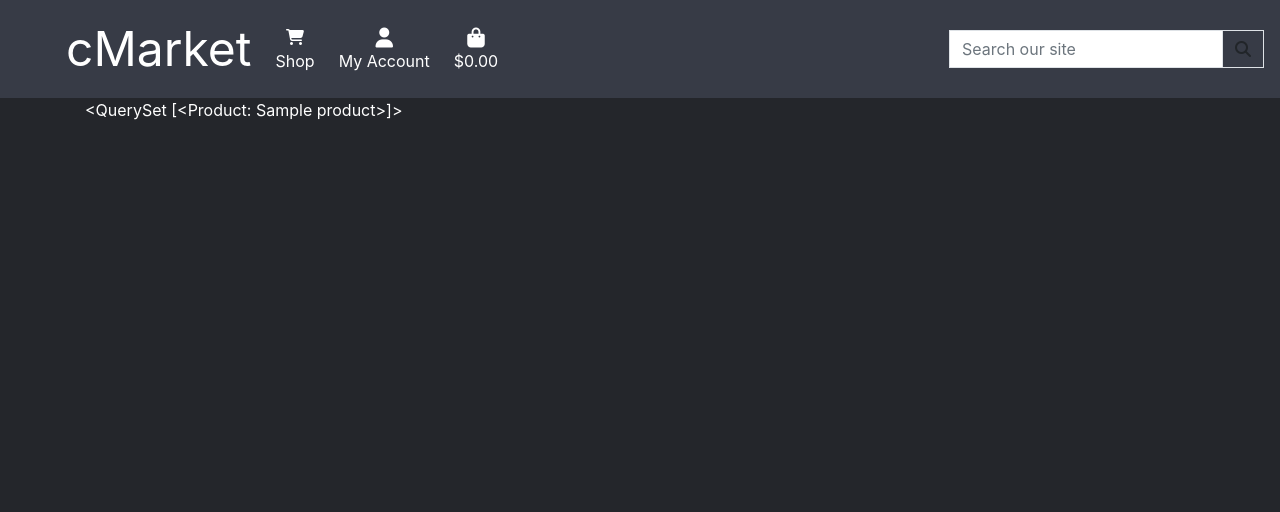
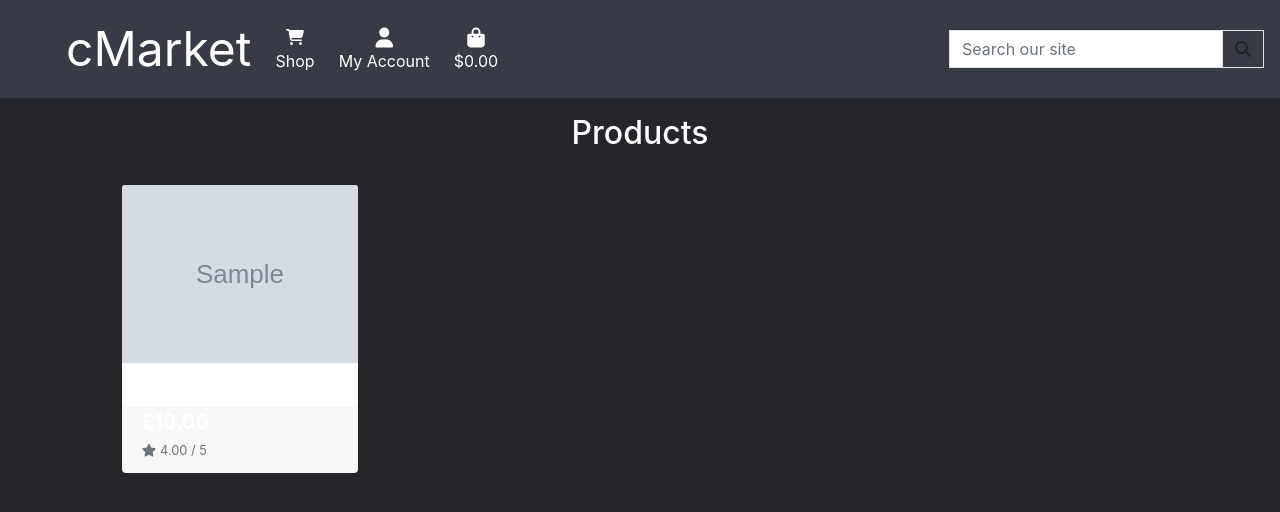
Before and after one commit to RiyadhKh4n/cmarket, a Django app: page /products/ in a window 1280 px wide. Shown: the top 512 px of the page. Run offline with Django 3.2, Linux system fonts and the light colour scheme; tables that the repository leaves empty hold one stand-in row (values such as "Sample post"); grey boxes marked "Sample" are stand-in pictures; some libraries are stand-ins or nearby versions.

Commit message:
Create products.html and add bootstrap card

```diff
--- a/products/templates/products/products.html
+++ b/products/templates/products/products.html
@@ -1,3 +1,4 @@
+
 {% extends "base.html" %}
 {% load static %}
 
@@ -10,10 +11,49 @@
 {% endblock %}
 
 {% block content %}
-    <div class="container">
+    <div class="overlay"></div>
+    <div class="container-fluid">
         <div class="row">
-            <div class="col">
-                {{ products }}
+            <div class="col text-center mt-3">
+                <h2 class="logo-font">Products</h2>
+                <hr class="w-50 mb-1">
+            </div>
+        </div>
+        <div class="row">
+            <div class="product-container col-10 offset-1">
+                <div class="row mt-1 mb-2"></div>
+                <div class="row">
+                    {% for product in products %}
+                        <div class="col-sm-6 col-md-6 col-lg-4 col-xl-3">
+                            <div class="card h-100 border-0">
+                                {% if product.image %}
+                                <a href="">
+                                    <img class="card-img-top img-fluid" src="{{ product.image.url }}" alt="{{ product.name }}">
+                                </a>
+                                {% else %}
+                                <a href="">
+                                    <img class="card-img-top img-fluid" src="{{ MEDIA_URL }}noimage.png" alt="{{ product.name }}">
+                                </a>
+                                {% endif %}
+                                <div class="card-body pb-0">
+                                    <p class="mb-0">{{ product.name }}</p>
+                                </div>
+                                <div class="card-footer pt-0 border-0 text-left">
+                                    <div class="row">
+                                        <div class="col">
+                                            <p class="lead mb-0 text-left font-weight-bold">£{{ product.price }}</p>
+                                            {% if product.rating %}
+                                                <small class="text-muted"><i class="fas fa-star mr-1"></i>{{ product.rating }} / 5</small>
+                                            {% else %}
+                                                <small class="text-muted">No Rating</small>
+                                            {% endif %}
+                                        </div>
+                                    </div>
+                                </div>
+                            </div>
+                        </div>
+                    {% endfor %}
+                </div>
             </div>
         </div>
     </div>
```
